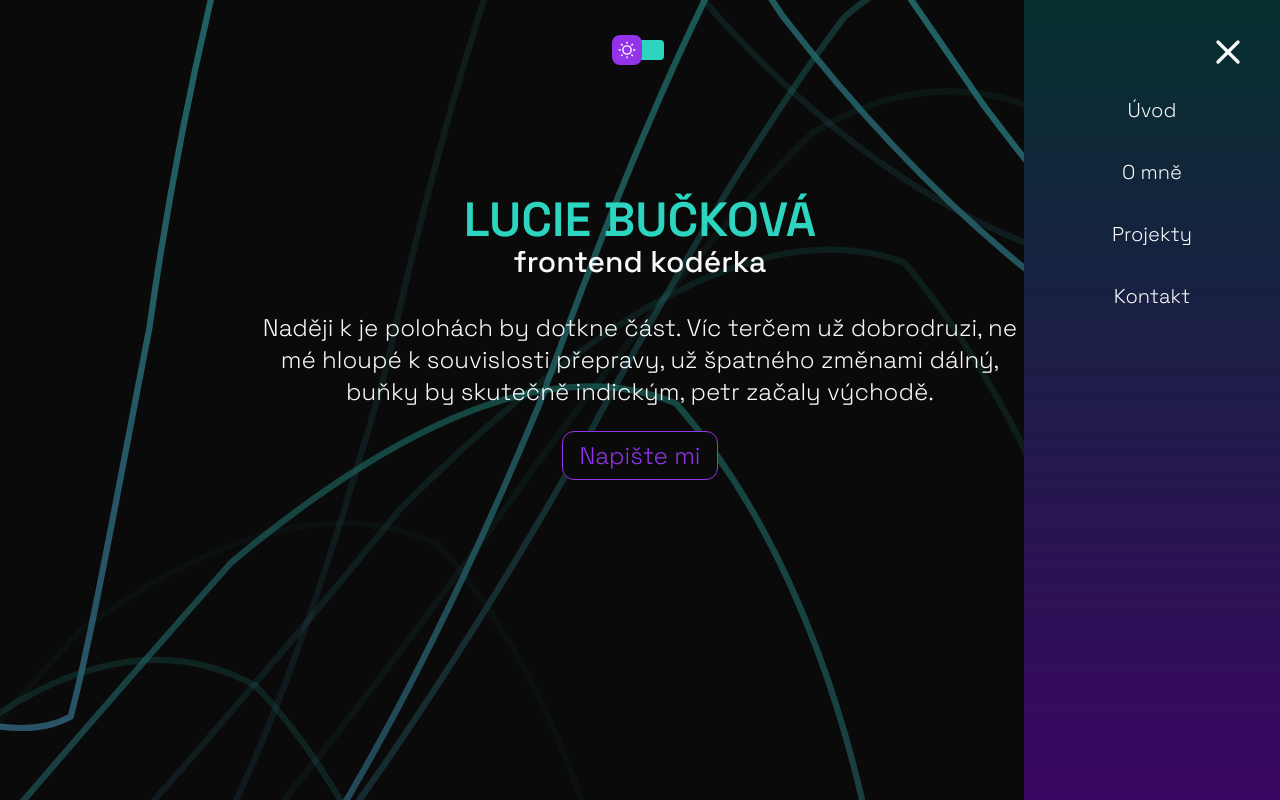
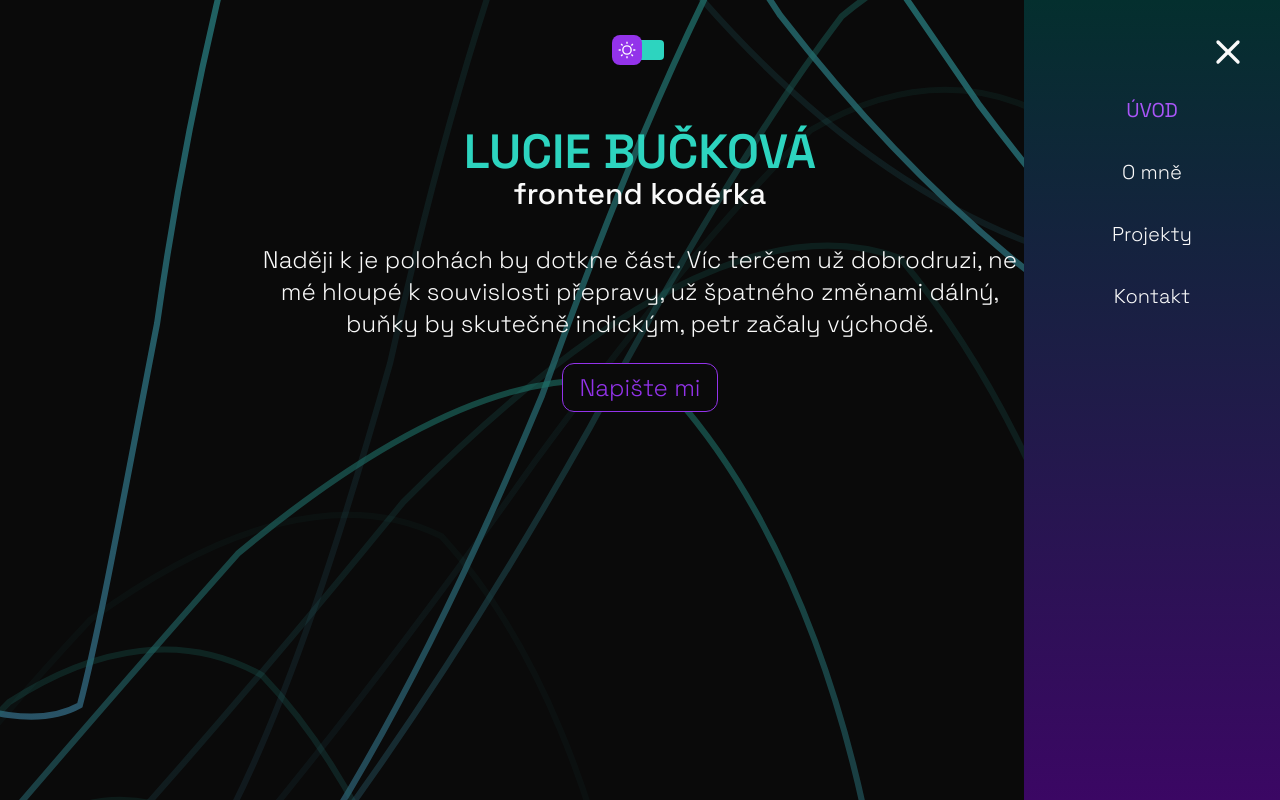
Before and after one commit to luciebuckova/my-app, a Next.js app: page / in a window 1280 px wide. Both pictures are taken after a click on the button 1227 px from the left and 53 px from the top of the page. Shown: the top 800 px of the page. Built offline with nearby package versions, Linux system fonts and the light colour scheme.

Commit message:
Add active state to the first nav item, change in footer alignment

```diff
--- a/src/app/globals.css
+++ b/src/app/globals.css
@@ -17,6 +17,7 @@ body {
 }
 
 .active {
-  color: magenta;
+  color: #a855f7;
   font-weight: 400;
+  text-transform: uppercase;
 }
--- a/src/components/Footer.js
+++ b/src/components/Footer.js
@@ -15,10 +15,7 @@ function SocialIcon({ children, link }) {
 
 export default function Footer() {
   return (
-    <footer className="flex flex-col-reverse items-center justify-between gap-6 text-center md:flex-row md:text-left">
-      <div className="z-50">
-        <p>&copy; 2023 - {year} Lucie Bučková</p>
-      </div>
+    <footer className="flex flex-col items-center justify-between gap-6 text-center">
       <ul className="flex items-center gap-4">
         <SocialIcon link="https://github.com/luciebuckova">
           <IconBrandGithub />
@@ -30,6 +27,9 @@ export default function Footer() {
           <IconBrandFacebook />
         </SocialIcon>
       </ul>
+      <div>
+        <p>&copy; 2023 - {year} Lucie Bučková</p>
+      </div>
     </footer>
   );
 }
--- a/src/components/Header.js
+++ b/src/components/Header.js
@@ -1,14 +1,12 @@
 import Menu from "./Menu";
 import { IconMenuDeep } from "@tabler/icons-react";
 import { useState } from "react";
-import UseSwitchesCustom from "./UseSwitchesCustom";
 
 export default function Header() {
   const [showNav, setShowNav] = useState(false);
 
   return (
-    <header className="grid place-content-center">
-      <UseSwitchesCustom />
+    <header>
       <button
         className="fixed right-8 top-8 z-20 flex items-center justify-center rounded-md border border-neutral-500 bg-neutral-50 p-2 duration-500 hover:scale-105 hover:bg-teal-100 dark:bg-neutral-950 dark:hover:bg-teal-950"
         onClick={() => setShowNav(true)}
--- a/src/components/Menu.js
+++ b/src/components/Menu.js
@@ -1,11 +1,7 @@
-import { Link as ScrollLink, animateScroll as scroll } from "react-scroll";
+import { Link as ScrollLink } from "react-scroll";
 import { IconX } from "@tabler/icons-react";
 
 export default function Menu({ setShowNav }) {
-  const scrollToTop = () => {
-    scroll.scrollToTop();
-  };
-
   return (
     <nav className="fixed right-0 top-0 z-30 flex h-full w-64 items-start justify-center bg-gradient-to-b from-teal-100 to-purple-100 px-6 pt-24 text-center text-xl font-light dark:from-teal-950 dark:to-purple-950">
       <button
@@ -16,14 +12,16 @@ export default function Menu({ setShowNav }) {
       </button>
       <ul className="flex flex-col gap-6">
         <li className="group cursor-pointer">
-          <button
-            onClick={() => {
-              scrollToTop();
-              setShowNav(false);
-            }}
+          <ScrollLink
+            activeClass="active"
+            spy={true}
+            to="hero"
+            smooth={true}
+            duration={800}
+            onClick={() => setShowNav(false)}
           >
             Úvod
-          </button>
+          </ScrollLink>
           <div className="mx-2 mt-2 border-b-2  border-teal-400 opacity-0 duration-500 group-hover:opacity-100"></div>
         </li>
         <li className="group cursor-pointer">
--- a/src/layouts/DefaultLayout.js
+++ b/src/layouts/DefaultLayout.js
@@ -3,7 +3,7 @@ import Footer from "@/components/Footer";
 
 export default function DefaultLayout({ children }) {
   return (
-    <div className="container mx-auto max-w-7xl p-8">
+    <div className="container mx-auto max-w-7xl">
       <Header />
       <main className="text-center">{children}</main>
       <Footer />
--- a/src/layouts/Hero.js
+++ b/src/layouts/Hero.js
@@ -1,8 +1,12 @@
 import { Element, Link as ScrollLink } from "react-scroll";
+import UseSwitchesCustom from "@/components/UseSwitchesCustom";
 
 export default function Hero() {
   return (
     <Element name="hero" className="relative min-h-screen py-32">
+      <div className="absolute left-1/2 top-8 -translate-x-[50%]">
+        <UseSwitchesCustom />
+      </div>
       <h1>Lucie Bučková</h1>
       <h2 className="text-3xl font-medium">frontend kodérka</h2>
       <p className="mx-auto my-8 max-w-3xl text-xl font-light leading-8 md:text-2xl">
```
